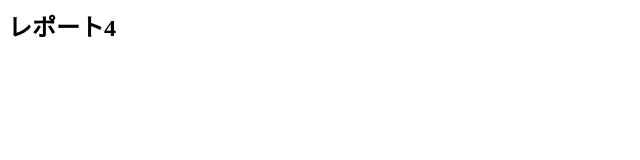
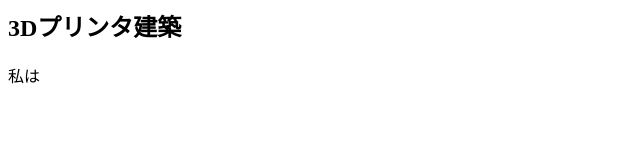
Before and after one commit to ys3175/ys3175.github.io, a plain HTML site: page cl2020.html in a window 1280 px wide. Shown: the whole page, without its empty margins (0-640 px from the left). Drawn offline with Linux system fonts and the light colour scheme.

Commit message:
Update cl2020.html

```diff
--- a/cl2020.html
+++ b/cl2020.html
@@ -1,6 +1,8 @@
 <HTML>
     <HEAD>
-        <TITLE>レポートNO.4</TITLE>
+        <TITLE>3Dプリンタ建築</TITLE>
     <BODY>
-        <H2>レポート4</H2>
+        <H2>3Dプリンタ建築</H2>
+        <P>
+        私は
 </HTML>
```
